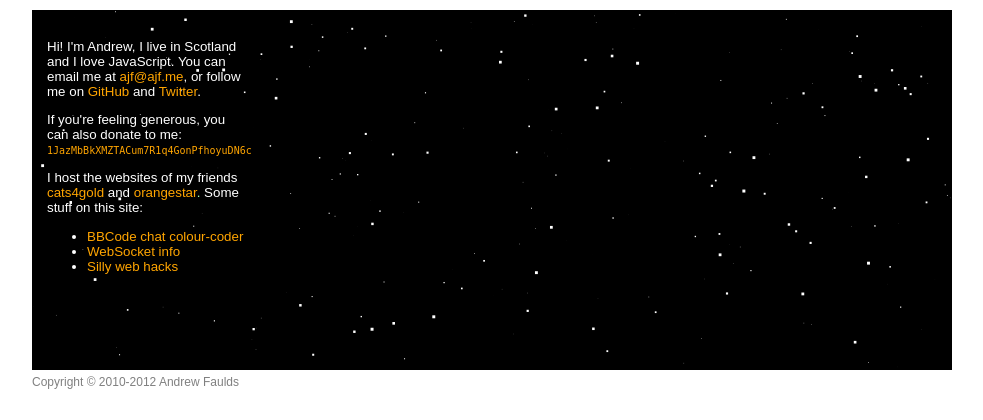
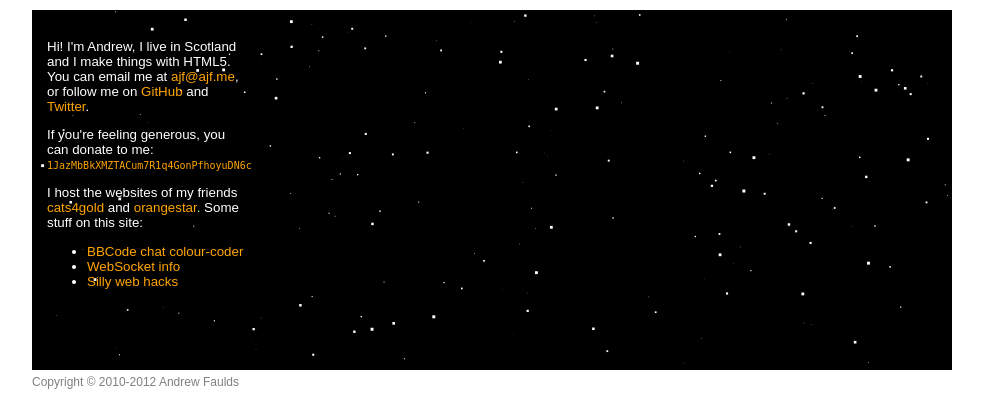
Before and after one commit to digideskio/ajf.me, a PHP site: page / in a window 1280 px wide. Shown: the part 76-496 px from the top of the page, without its empty margins (148-1131 px from the left). Run offline with PHP 8.4, Linux system fonts and the light colour scheme.

Commit message:
text changes

```diff
--- a/htdocs/index.php
+++ b/htdocs/index.php
@@ -17,8 +17,8 @@ $html = <<< EOT
     <article>
         <canvas id=stars width=720 height=360><img src=stars-placeholder.png alt="Flying stars"></canvas>
         <div id=stars-superimpose>
-            <p>Hi! I'm Andrew, I live in Scotland and I love JavaScript. You can email me at <a href="mailto:ajf@ajf.me">ajf@ajf.me</a>, or follow me on <a href="https://github.com/TazeTSchnitzel/">GitHub</a> and <a href="https://twitter.com/TazeTSchnitzel">Twitter</a>.</p>
-            <p>If you're feeling generous, you can also donate to me: <a href="bitcoin:1JazMbBkXMZTACum7R1q4GonPfhoyuDN6c?label=Andrew+Faulds+(ajf.me)+Donation" class=bitcoin>1JazMbBkXMZTACum7R1q4GonPfhoyuDN6c</a></p>
+            <p>Hi! I'm Andrew, I live in Scotland and I make things with HTML5. You can email me at <a href="mailto:ajf@ajf.me">ajf@ajf.me</a>, or follow me on <a href="https://github.com/TazeTSchnitzel/">GitHub</a> and <a href="https://twitter.com/TazeTSchnitzel">Twitter</a>.</p>
+            <p>If you're feeling generous, you can donate to me: <a href="bitcoin:1JazMbBkXMZTACum7R1q4GonPfhoyuDN6c?label=Andrew+Faulds+(ajf.me)+Donation" class=bitcoin>1JazMbBkXMZTACum7R1q4GonPfhoyuDN6c</a></p>
             <p>I host the websites of my friends <a href="http://cats4gold.net">cats4gold</a> and <a href="http://orangestar.ajf.me">orangestar</a><a href=# id=whoosh title=whoosh>.</a> Some stuff on this site:</p>
             <ul>
                 <li><a href=/colourcode>BBCode chat colour-coder</a>
```
